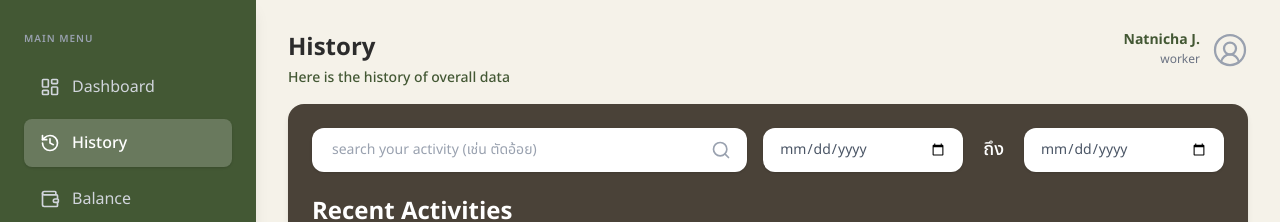
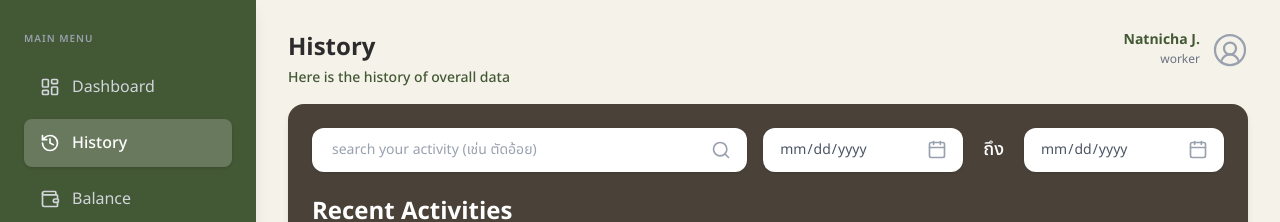
Before and after one commit to MUDST-2026-aomaoi/aomaoi-frontend, a React (Vite) app: page /worker/history in a window 1280 px wide. Shown: the top 222 px of the page. Built offline with nearby package versions, Linux system fonts and the light colour scheme; a web font is replaced by a local one.

Commit message:
style: add custom calendar icon to date inputs matching Figma design

```diff
--- a/src/pages/worker/WorkerHistory.jsx
+++ b/src/pages/worker/WorkerHistory.jsx
@@ -1,5 +1,5 @@
 import { useState, useMemo } from 'react';
-import { Search } from 'lucide-react';
+import { Search, Calendar } from 'lucide-react';
 
 // สร้างข้อมูลจำลองแบบหลากหลายเพื่อเทสการกรอง
 const mockData = [
@@ -53,26 +53,28 @@ export default function WorkerHistory() {
           <Search size={20} className="absolute right-4 top-1/2 -translate-y-1/2 text-gray-400" />
         </div>
 
-        {/* ช่องวันที่เริ่มต้น (ใช้ type="date" เพื่อเรียกปฏิทินของระบบขึ้นมา) */}
-        <div className="relative w-[200px]">
+        {/* ช่องวันที่เริ่มต้น */}
+        <div className="relative w-[200px] bg-white rounded-xl shadow-sm">
           <input
             type="date"
             value={startDate}
             onChange={(e) => setStartDate(e.target.value)}
-            className="w-full px-4 py-3 bg-white rounded-xl text-farm-text outline-none text-sm text-gray-600 shadow-sm"
+            className="w-full pl-4 pr-10 py-3 bg-transparent text-farm-text outline-none text-sm text-gray-600 relative z-20 [&::-webkit-calendar-picker-indicator]:opacity-0 [&::-webkit-calendar-picker-indicator]:absolute [&::-webkit-calendar-picker-indicator]:w-full [&::-webkit-calendar-picker-indicator]:cursor-pointer"
           />
+          <Calendar size={20} className="absolute right-4 top-1/2 -translate-y-1/2 text-gray-400 z-10 pointer-events-none" />
         </div>
 
         <span className="text-white font-medium text-lg px-1">ถึง</span>
 
         {/* ช่องวันที่สิ้นสุด */}
-        <div className="relative w-[200px]">
+        <div className="relative w-[200px] bg-white rounded-xl shadow-sm">
           <input
             type="date"
             value={endDate}
             onChange={(e) => setEndDate(e.target.value)}
-            className="w-full px-4 py-3 bg-white rounded-xl text-farm-text outline-none text-sm text-gray-600 shadow-sm"
+            className="w-full pl-4 pr-10 py-3 bg-transparent text-farm-text outline-none text-sm text-gray-600 relative z-20 [&::-webkit-calendar-picker-indicator]:opacity-0 [&::-webkit-calendar-picker-indicator]:absolute [&::-webkit-calendar-picker-indicator]:w-full [&::-webkit-calendar-picker-indicator]:cursor-pointer"
           />
+          <Calendar size={20} className="absolute right-4 top-1/2 -translate-y-1/2 text-gray-400 z-10 pointer-events-none" />
         </div>
       </div>
 
```
